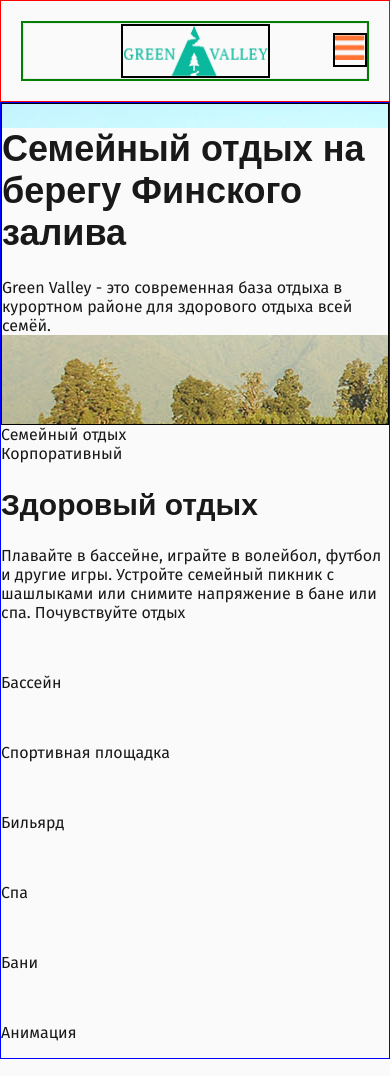
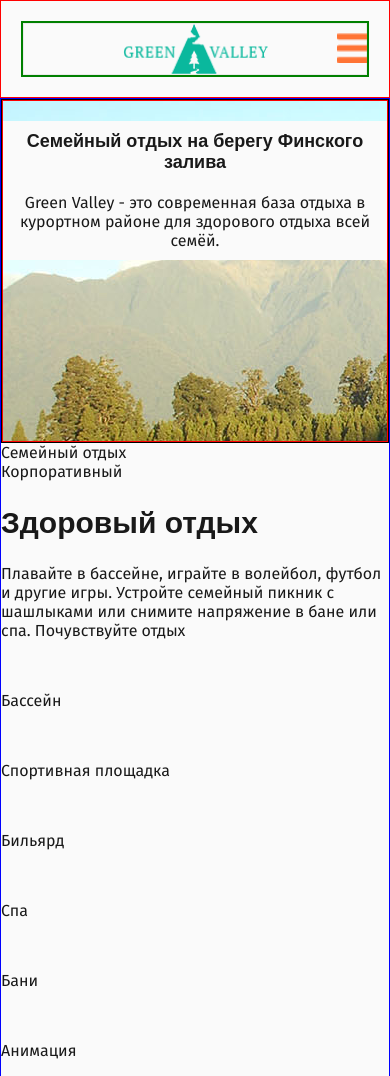
Before and after one commit to juugarkina/GreenValley2, a website: page src/index.html in a window 390 px wide. Shown: the top 1076 px of the page. Drawn offline with nearby package versions, Linux system fonts and the light colour scheme; files that its build step writes are made by us from their sources; files whose address does not match are found by name; a web font is replaced by a local one.

Commit message:
promo-slider__item stylized

```diff
--- a/src/index.html
+++ b/src/index.html
@@ -30,13 +30,13 @@
 
 <div class="promo">
     <div class="promo-slider">
-        <div class="promo-slider__item  promo-slider__item--active">
+        <div class="promo-slider__item  promo-slider__item--family  promo-slider__item--active">
             <h1 class="promo-slider__title">Семейный отдых на  берегу Финского залива</h1>
             <div class="promo-slider__text">
                 <p>Green Valley - это современная база отдыха в курортном районе для здорового отдыха всей семёй.</p>
             </div>
         </div>
-        <div class="promo-slider__item">
+        <div class="promo-slider__item promo-slider__item--corporate">
             <h1 class="promo-slider__title">Корпоративный отдых</h1>
             <div class="promo-slider__text">
                 <p>Green Valley - это современная база отдыха в курортном районе для здорового отдыха всей компанией.</p>
--- a/src/less/blocks/logo.less
+++ b/src/less/blocks/logo.less
@@ -19,6 +19,7 @@
 
     &__img {
         width: 145px;
-        border: 2px solid black;
+        // height: 50px;
+        // border: 2px solid black;
     }
 }
--- a/src/less/blocks/page-header.less
+++ b/src/less/blocks/page-header.less
@@ -31,12 +31,12 @@
     }
 
     &__burger {
-        background-image: url(./src/img/home/burger.png);
+        background-image: url(/img/burger.png);
         background-repeat: no-repeat;
-        background-size: contain;
+        background-size: cover;
         width: 30px;
         height: 30px;
-        border: 2px solid black;
+        // border: 2px solid black;
         display: block;
         // flex-shrink: 0;
         position: absolute;
--- a/src/less/blocks/promo-slider.less
+++ b/src/less/blocks/promo-slider.less
@@ -2,17 +2,50 @@
 
 
 .promo-slider {
-    background-image: url(/img/promo.jpg);
-    background-repeat: no-repeat;
-    background-size: auto;
+
     // background-attachment: fixed;
     border: 1px solid #000;
     min-height: 320px;
 
+    h1,
+    p {
+        background-color: @bgr-color;
+        margin: 0;
+        padding: 10px;
+
+        @media (min-width: @screen-sm) {
+            margin: 20px;
+            text-align: left;
+            width: 75%;
+        }
+
+        @media (min-width: @screen-lg) {
+            // margin: 20px;
+            // text-align: left;
+            width: 50%;
+        }
+    }
+
     &__item {
         display: none;
-        background-color: @bgr-color;
+        border: 1px solid red;
+        // если убрать границу, появляется марджин - почему??? даже если ноль поставить
+        margin: 0;
+        min-height: 320px;
+        padding-top: 20px;
+        text-align: center;
 
+        &--family {
+            background-image: url(/img/promo-family.jpg);
+            background-repeat: no-repeat;
+            background-size: auto;
+        }
+
+        &--corporate {
+            background-image: url(/img/offers-bgr.jpg);
+            background-repeat: no-repeat;
+            background-size: auto;
+        }
 
         &--active {
             display: block;
--- a/src/less/global.less
+++ b/src/less/global.less
@@ -8,11 +8,11 @@ body {
 
 }
 h1 {
-    font-size: 36px;
+    font-size: 18px;
     font-family: @font-family-h;
 
-        @media (min-width: @screen-sm) {
-            font-size: 18px;
+        @media (min-width: @screen-sm) {//правильно? с 768 должно стать 36
+            font-size: 36px;
         }
 }
 
```
Also changed, not shown: src/img/promo-family.jpg (renamed from src/img/promo.jpg).
